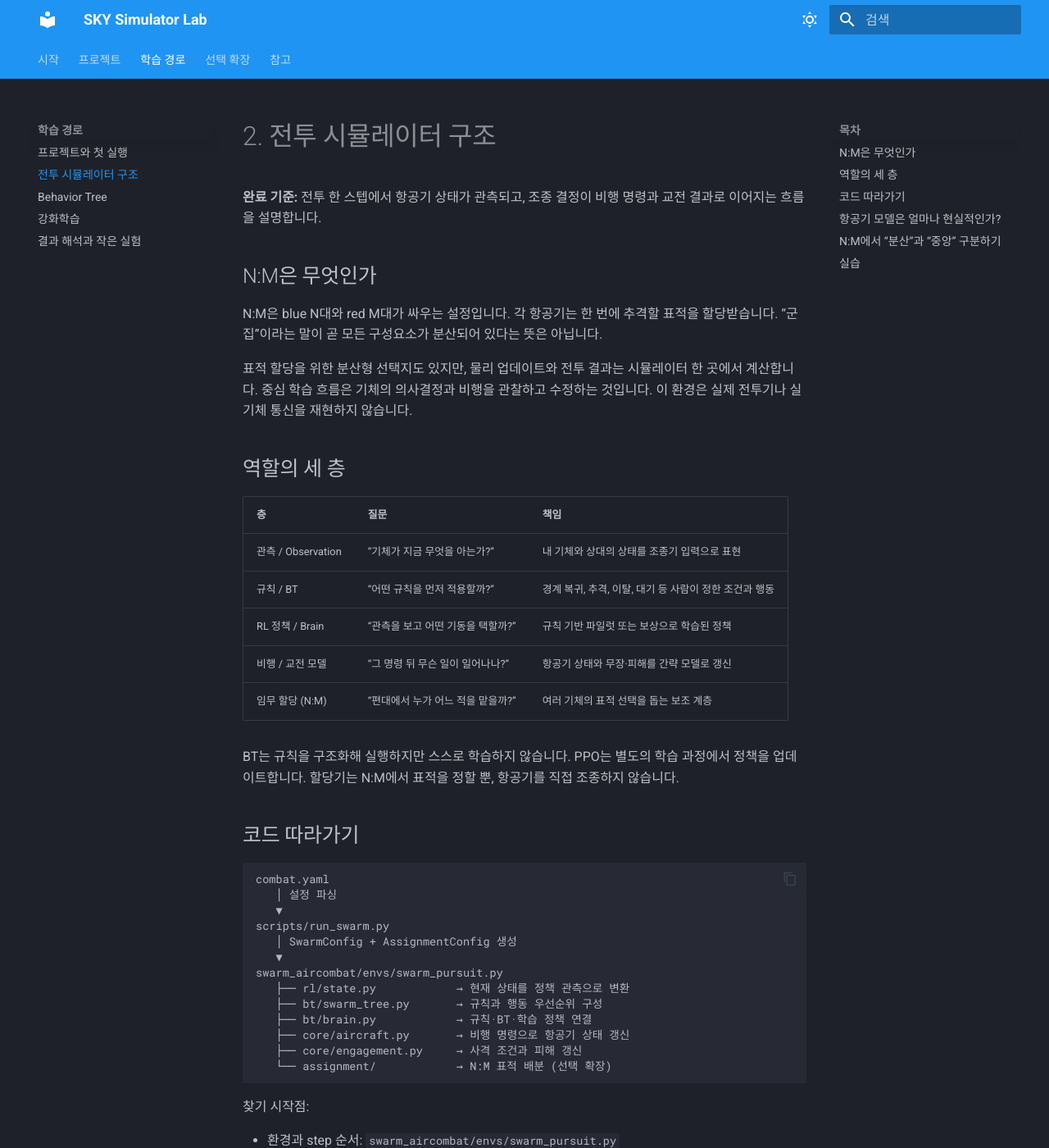
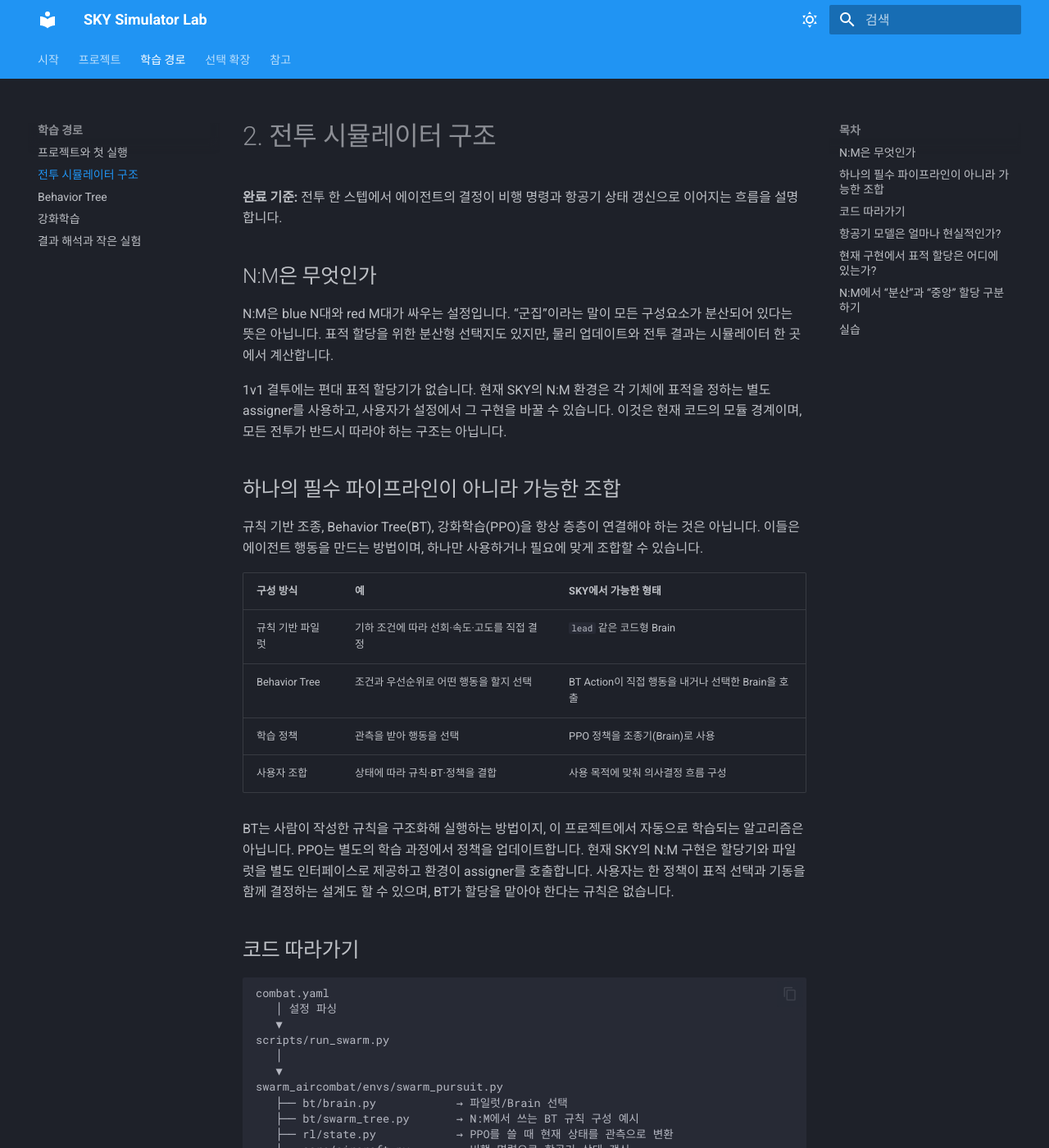
Before and after one commit to novalab0401/SKY-Simulator-Website, an MkDocs documentation site: the page built from docs/tutorials/02-project-and-swarm.md, in a window 1280 px wide and 1400 px high. Shown: the whole window at 82% size. Built offline with MkDocs 1.6.1 and Material for MkDocs 9.7.7, drawn with Linux system fonts in a browser that asks for light colours; some of the changed text lies outside the part shown.

Commit message:
Clarify assignment and BT are not universal layers
Co-authored-by: Copilot <223556219+Copilot@users.noreply.github.com>

````diff
--- a/docs/tutorials/02-project-and-swarm.md
+++ b/docs/tutorials/02-project-and-swarm.md
@@ -1,25 +1,35 @@
 # 2. 전투 시뮬레이터 구조
 
-**완료 기준:** 전투 한 스텝에서 항공기 상태가 관측되고, 조종 결정이 비행 명령과 교전 결과로 이어지는 흐름을 설명합니다.
+**완료 기준:** 전투 한 스텝에서 에이전트의 결정이 비행 명령과 항공기 상태 갱신으로 이어지는 흐름을 설명합니다.
 
 ## N:M은 무엇인가
 
-N:M은 blue N대와 red M대가 싸우는 설정입니다. 각 항공기는 한 번에 추격할 표적을 할당받습니다.
-“군집”이라는 말이 곧 모든 구성요소가 분산되어 있다는 뜻은 아닙니다.
+N:M은 blue N대와 red M대가 싸우는 설정입니다. “군집”이라는 말이 모든 구성요소가
+분산되어 있다는 뜻은 아닙니다. 표적 할당을 위한 분산형 선택지도 있지만, 물리
+업데이트와 전투 결과는 시뮬레이터 한 곳에서 계산합니다.
 
-표적 할당을 위한 분산형 선택지도 있지만, 물리 업데이트와 전투 결과는 시뮬레이터 한 곳에서 계산합니다. 중심 학습 흐름은 기체의 의사결정과 비행을 관찰하고 수정하는 것입니다. 이 환경은 실제 전투기나 실기체 통신을 재현하지 않습니다.
+1v1 결투에는 편대 표적 할당기가 없습니다. 현재 SKY의 N:M 환경은 각 기체에 표적을
+정하는 별도 assigner를 사용하고, 사용자가 설정에서 그 구현을 바꿀 수 있습니다.
+이것은 현재 코드의 모듈 경계이며, 모든 전투가 반드시 따라야 하는 구조는 아닙니다.
 
-## 역할의 세 층
+## 하나의 필수 파이프라인이 아니라 가능한 조합
 
-| 층 | 질문 | 책임 |
+규칙 기반 조종, Behavior Tree(BT), 강화학습(PPO)을 항상 층층이 연결해야 하는 것은
+아닙니다. 이들은 에이전트 행동을 만드는 방법이며, 하나만 사용하거나 필요에 맞게
+조합할 수 있습니다.
+
+| 구성 방식 | 예 | SKY에서 가능한 형태 |
 |---|---|---|
-| 관측 / Observation | “기체가 지금 무엇을 아는가?” | 내 기체와 상대의 상태를 조종기 입력으로 표현 |
-| 규칙 / BT | “어떤 규칙을 먼저 적용할까?” | 경계 복귀, 추격, 이탈, 대기 등 사람이 정한 조건과 행동 |
-| RL 정책 / Brain | “관측을 보고 어떤 기동을 택할까?” | 규칙 기반 파일럿 또는 보상으로 학습된 정책 |
-| 비행 / 교전 모델 | “그 명령 뒤 무슨 일이 일어나나?” | 항공기 상태와 무장·피해를 간략 모델로 갱신 |
-| 임무 할당 (N:M) | “편대에서 누가 어느 적을 맡을까?” | 여러 기체의 표적 선택을 돕는 보조 계층 |
+| 규칙 기반 파일럿 | 기하 조건에 따라 선회·속도·고도를 직접 결정 | `lead` 같은 코드형 Brain |
+| Behavior Tree | 조건과 우선순위로 어떤 행동을 할지 선택 | BT Action이 직접 행동을 내거나 선택한 Brain을 호출 |
+| 학습 정책 | 관측을 받아 행동을 선택 | PPO 정책을 조종기(Brain)로 사용 |
+| 사용자 조합 | 상태에 따라 규칙·BT·정책을 결합 | 사용 목적에 맞춰 의사결정 흐름 구성 |
 
-BT는 규칙을 구조화해 실행하지만 스스로 학습하지 않습니다. PPO는 별도의 학습 과정에서 정책을 업데이트합니다. 할당기는 N:M에서 표적을 정할 뿐, 항공기를 직접 조종하지 않습니다.
+BT는 사람이 작성한 규칙을 구조화해 실행하는 방법이지, 이 프로젝트에서 자동으로
+학습되는 알고리즘은 아닙니다. PPO는 별도의 학습 과정에서 정책을 업데이트합니다.
+현재 SKY의 N:M 구현은 할당기와 파일럿을 별도 인터페이스로 제공하고 환경이
+assigner를 호출합니다. 사용자는 한 정책이 표적 선택과 기동을 함께 결정하는 설계도
+할 수 있으며, BT가 할당을 맡아야 한다는 규칙은 없습니다.
 
 ## 코드 따라가기
 
@@ -28,15 +38,15 @@ combat.yaml
    │ 설정 파싱
    ▼
 scripts/run_swarm.py
-   │ SwarmConfig + AssignmentConfig 생성
+   │
    ▼
 swarm_aircombat/envs/swarm_pursuit.py
-   ├── rl/state.py            → 현재 상태를 정책 관측으로 변환
-   ├── bt/swarm_tree.py       → 규칙과 행동 우선순위 구성
-   ├── bt/brain.py            → 규칙·BT·학습 정책 연결
+   ├── bt/brain.py            → 파일럿/Brain 선택
+   ├── bt/swarm_tree.py       → N:M에서 쓰는 BT 규칙 구성 예시
+   ├── rl/state.py            → PPO를 쓸 때 현재 상태를 관측으로 변환
    ├── core/aircraft.py       → 비행 명령으로 항공기 상태 갱신
    ├── core/engagement.py     → 사격 조건과 피해 갱신
-   └── assignment/            → N:M 표적 배분 (선택 확장)
+   └── assignment/            → N:M 표적 배분 (필요할 때만)
 ```
 
 찾기 시작점:
@@ -44,8 +54,8 @@ swarm_aircombat/envs/swarm_pursuit.py
 - 환경과 step 순서: `swarm_aircombat/envs/swarm_pursuit.py`
 - 편대 설정과 조종기 선택: `SwarmConfig`, `bt/brain.py`
 - BT 엔진과 군집 트리: `swarm_aircombat/bt/core.py`, `swarm_aircombat/bt/swarm_tree.py`
-- 파일럿을 선택하는 공통 경로: `swarm_aircombat/bt/brain.py`
 - 관측·보상: `swarm_aircombat/rl/state.py`, `swarm_aircombat/rl/reward.py`
+- 항공기·교전 모델: `swarm_aircombat/core/aircraft.py`, `swarm_aircombat/core/engagement.py`
 - 학습·평가·실행 스크립트: `scripts/train.py`, `scripts/compare.py`, `scripts/run_swarm.py`
 
 ## 항공기 모델은 얼마나 현실적인가?
@@ -55,17 +65,24 @@ swarm_aircombat/envs/swarm_pursuit.py
 전투 재현이나 전술 검증을 의미하지는 않습니다. 두 설정에서 같은 행동이 어떻게
 다르게 움직이는지 학습 주제로 삼을 수 있습니다.
 
-## N:M에서 “분산”과 “중앙” 구분하기
+## 현재 구현에서 표적 할당은 어디에 있는가?
 
-`hungarian`은 팀의 비용 행렬 전체를 계산해 전역 최소 비용 배정을 구하는 **중앙 기준선**입니다.
-`cbba`, `first_claimed`, `grape`는 각 기체가 감지 범위 안의 표적 비용을 만들고 통신 범위 내 이웃과 정보 교환을 하는 **분산형 적응 알고리즘**입니다.
-다만 이 환경이 에피소드 기록을 수집하는 과정과 물리 업데이트는 중앙 실행입니다.
+N:M 환경은 `_reassign_side`에서 별도 assigner를 호출해 기체별 표적을 정합니다.
+현재 BT는 그 할당 결과를 입력으로 받아 규칙을 실행하며, 표적 할당을 하지 않습니다.
+이것은 SKY 코드의 구현 방식이지, BT로 표적 선택을 할 수 없다는 뜻은 아닙니다.
+
+## N:M에서 “분산”과 “중앙” 할당 구분하기
+
+할당기를 사용한다면 `hungarian`은 팀의 비용 행렬 전체를 계산하는 중앙 기준선입니다.
+`cbba`, `first_claimed`, `grape`는 각 기체의 감지 범위와 통신 범위 내 이웃 정보를
+사용하는 분산형 적응입니다. 이런 알고리즘 비교는 편대 표적 배분을 공부하고 싶을 때
+선택할 수 있으며, 단일 기체 조종이나 BT/RL의 선행 단계는 아닙니다.
 
 ## 실습
 
 1. `scripts/run_swarm.py`에서 `combat.yaml`을 어떻게 읽고 `SwarmConfig`로 바꾸는지 확인합니다.
-2. `envs/swarm_pursuit.py`의 초기화에서 `_blue_assign`과 Brain 목록이 생성되는 부분을 읽습니다.
-3. 파일럿의 `info`가 어디서 만들어지고 `State`가 어떻게 숫자 벡터로 바꾸는지 추적합니다.
+2. `bt/brain.py`에서 규칙·BT·PPO가 파일럿 선택지로 연결되는 부분을 읽습니다.
+3. 관심이 있다면 `envs/swarm_pursuit.py`의 `_reassign_side`에서 N:M 할당이 호출되는 경우를 확인합니다.
 4. [용어 사전](../reference/glossary.md)에서 모르는 개념을 확인합니다.
 
 다음: [규칙 기반 조종과 Behavior Tree](03-behavior-trees.md)
````
Also changed, not shown: docs/index.md (+13 -3 lines), docs/tutorials/03-behavior-trees.md (+4 -0 lines), docs/tutorials/05-assignment-algorithms.md (+7 -4 lines).
